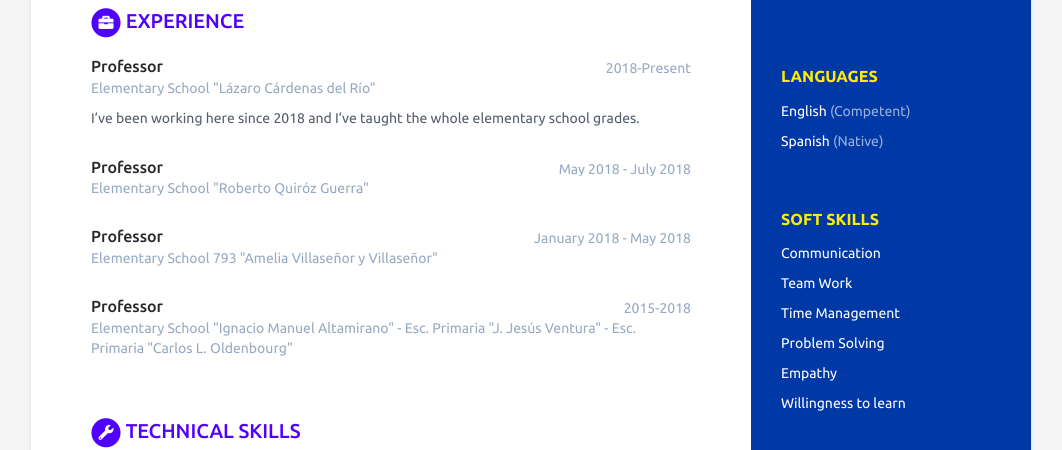
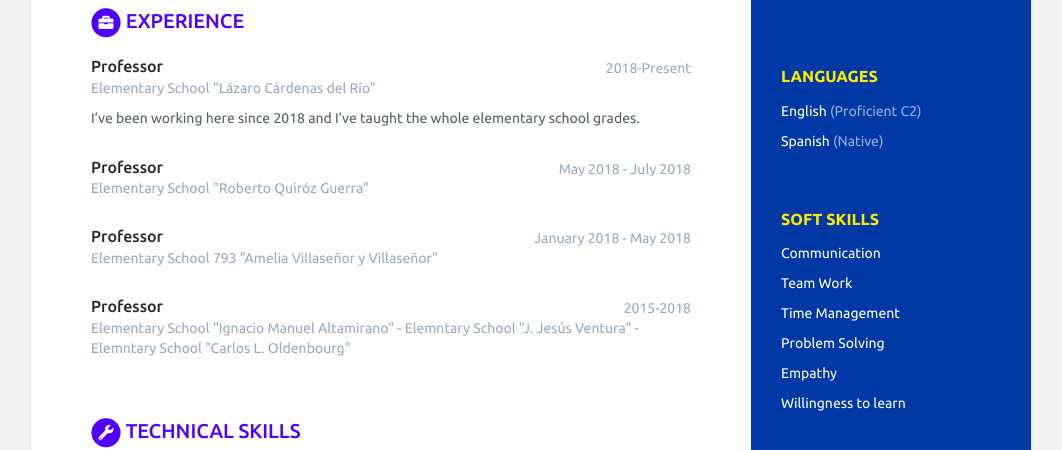
Before and after one commit to BC-MAY-21-RN/scorecard-HugoCamposLopez, a Jekyll site: the page built from index.html, in a window 1280 px wide. Shown: the part 599-1049 px from the top of the page, without its empty margins (109-1171 px from the left). Built offline with Jekyll 4.4.1, drawn with Linux system fonts in a browser that asks for light colours.

Commit message:
UPDATE ENGLISH LEVEL

```diff
--- a/_data/data.yml
+++ b/_data/data.yml
@@ -27,7 +27,7 @@ sidebar:
   # Actualiza según los idiomas y nieles que tienes. Agrega o Elimina según sea necesario.
   languages:
     - idiom: English
-      level: Competent # Utiliza el resultado de tu examen oficial, o el nivel de acuerdo al modelo Dreyfus
+      level: Proficient C2 # Utiliza el resultado de tu examen oficial, o el nivel de acuerdo al modelo Dreyfus
 
     - idiom: Spanish
       level: Native # Utiliza el resultado de tu examen oficial, o el nivel de acuerdo al modelo Dreyfus
@@ -94,7 +94,7 @@ experiences:
 
   - role: Professor
     time: 2015-2018
-    company: Elementary School "Ignacio Manuel Altamirano" - Esc. Primaria "J. Jesús Ventura" - Esc. Primaria "Carlos L. Oldenbourg"
+    company: Elementary School "Ignacio Manuel Altamirano" - Elemntary School "J. Jesús Ventura" - Elemntary School "Carlos L. Oldenbourg"
     details: |
 
 # Registra aquí tus habilidades técnicas, para level utiliza:
```
